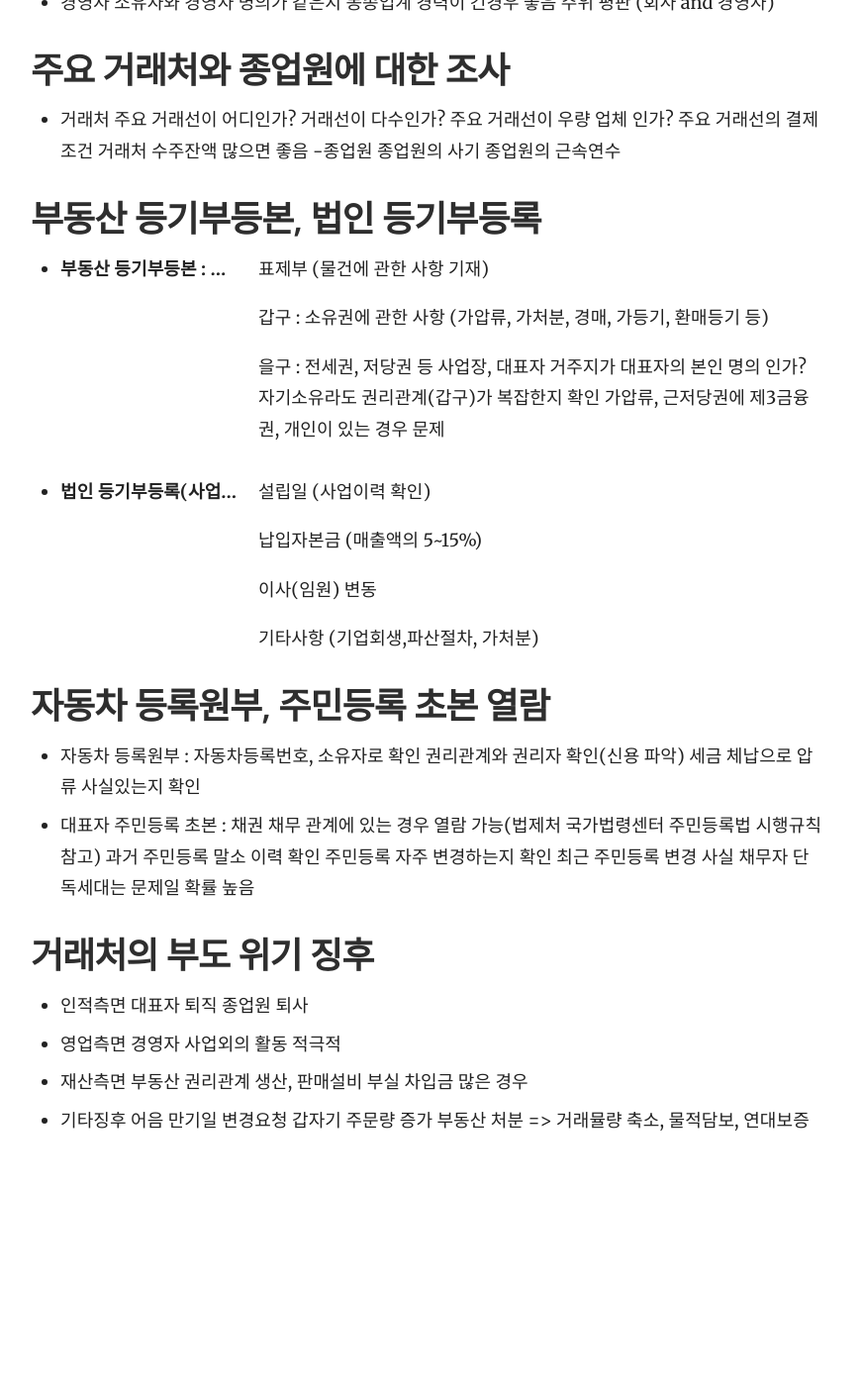
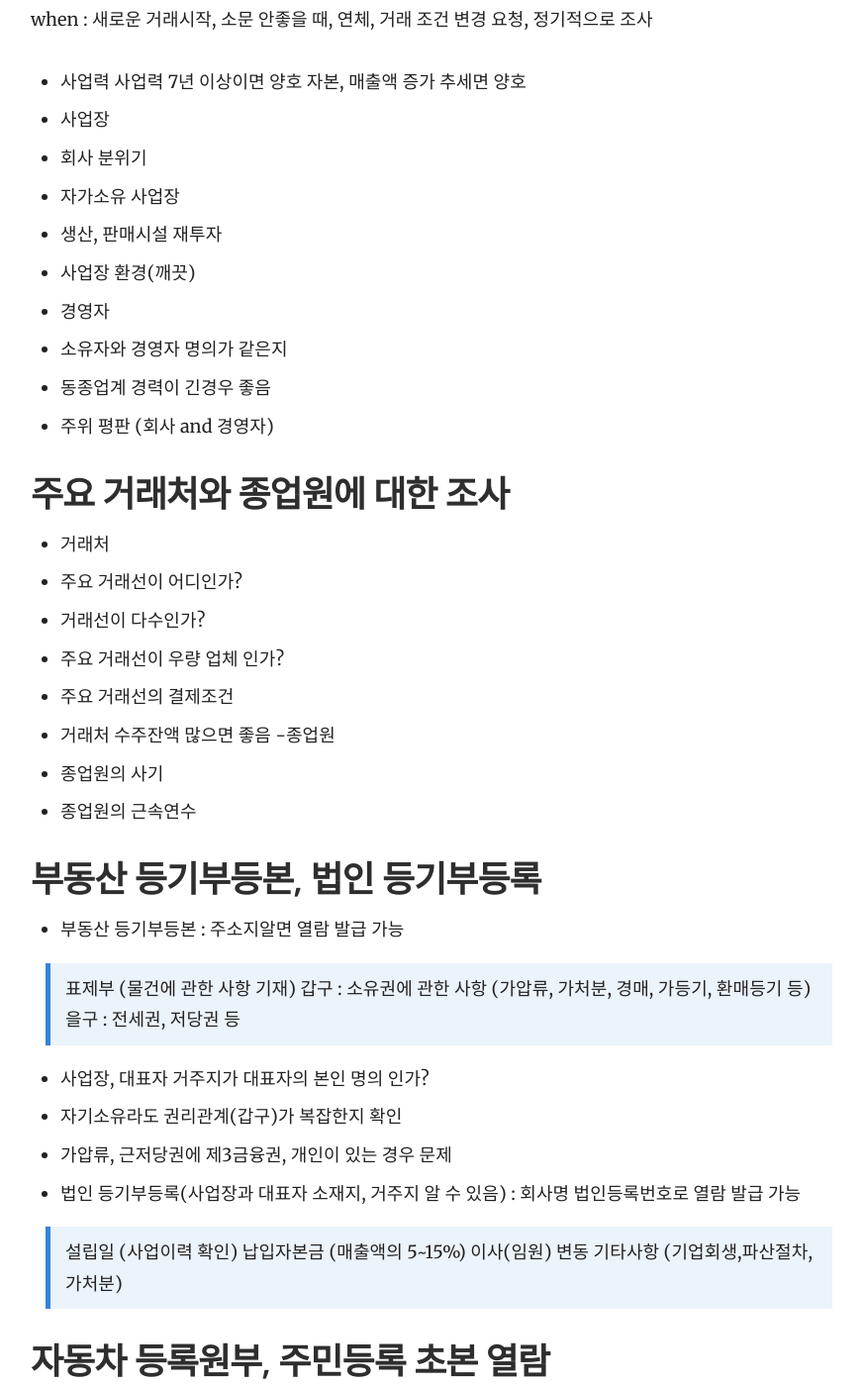
Before and after one commit to j2yes/j2yes.github.io, a Jekyll site: the page built from _docs/study/account_receivable.md, in a window 1280 px wide and 1400 px high, scrolled down 831 px. Shown: the whole window at 99% size, without its empty margins (359-1231 px from the left). Built offline with Jekyll 4.4.1, drawn with Linux system fonts in a browser that asks for light colours; comment, search, counter and statistics services are not loaded; before the commit the page ends 2070 px from its top, so only the background shows below that; some of the changed text lies outside the part shown.

Commit message:
Updated '_docs/study/account_receivable.md' via CloudCannon

```diff
--- a/_docs/study/account_receivable.md
+++ b/_docs/study/account_receivable.md
@@ -7,8 +7,11 @@
 ---
 
 채권 사고의 사전 예방관리 방법 파악
+
 어음수표와 담보관리 방법 이해
+
 채권보전과 집행권원 획등 방법
+
 강재집행 실무의 개념과 절차
 
 # 비재무적 요인에 대한 신용조사
@@ -24,62 +27,62 @@
 사업력 7년 이상이면 양호
 자본, 매출액 증가 추세면 양호
 - 사업장
-회사 분위기
-자가소유 사업장
-생산, 판매시설 재투자
-사업장 환경(깨끗)
+ - 회사 분위기
+ - 자가소유 사업장
+ - 생산, 판매시설 재투자
+ - 사업장 환경(깨끗)
 - 경영자
-소유자와 경영자 명의가 같은지
-동종업계 경력이 긴경우 좋음
-주위 평판 (회사 and 경영자)
+ - 소유자와 경영자 명의가 같은지
+ - 동종업계 경력이 긴경우 좋음
+ - 주위 평판 (회사 and 경영자)
 
 ## 주요 거래처와 종업원에 대한 조사
 - 거래처
-주요 거래선이 어디인가?
-거래선이 다수인가?
-주요 거래선이 우량 업체 인가?
-주요 거래선의 결제조건
-거래처 수주잔액 많으면 좋음
+ - 주요 거래선이 어디인가?
+ - 거래선이 다수인가?
+ - 주요 거래선이 우량 업체 인가?
+ - 주요 거래선의 결제조건
+ - 거래처 수주잔액 많으면 좋음
 -종업원
-종업원의 사기
-종업원의 근속연수
+ - 종업원의 사기
+ - 종업원의 근속연수
 
 ## 부동산 등기부등본, 법인 등기부등록
 - 부동산 등기부등본 : 주소지알면 열람 발급 가능
- : 표제부 (물건에 관한 사항 기재)
- : 갑구 : 소유권에 관한 사항 (가압류, 가처분, 경매, 가등기, 환매등기 등)
- : 을구 : 전세권, 저당권 등
-사업장, 대표자 거주지가 대표자의 본인 명의 인가?
-자기소유라도 권리관계(갑구)가 복잡한지 확인
-가압류, 근저당권에 제3금융권, 개인이 있는 경우 문제
+ > 표제부 (물건에 관한 사항 기재)
+ > 갑구 : 소유권에 관한 사항 (가압류, 가처분, 경매, 가등기, 환매등기 등)
+ > 을구 : 전세권, 저당권 등
+ - 사업장, 대표자 거주지가 대표자의 본인 명의 인가?
+ - 자기소유라도 권리관계(갑구)가 복잡한지 확인
+ - 가압류, 근저당권에 제3금융권, 개인이 있는 경우 문제
 - 법인 등기부등록(사업장과 대표자 소재지, 거주지 알 수 있음) : 회사명 법인등록번호로 열람 발급 가능
- : 설립일 (사업이력 확인)
- : 납입자본금 (매출액의 5~15%)
- : 이사(임원) 변동
- : 기타사항 (기업회생,파산절차, 가처분)
+ > 설립일 (사업이력 확인)
+ > 납입자본금 (매출액의 5~15%)
+ > 이사(임원) 변동
+ > 기타사항 (기업회생,파산절차, 가처분)
 
 ## 자동차 등록원부, 주민등록 초본 열람
 - 자동차 등록원부 : 자동차등록번호, 소유자로 확인
-권리관계와 권리자 확인(신용 파악)
-세금 체납으로 압류 사실있는지 확인
+ - 권리관계와 권리자 확인(신용 파악)
+ - 세금 체납으로 압류 사실있는지 확인
 - 대표자 주민등록 초본 : 채권 채무 관계에 있는 경우 열람 가능(법제처 국가법령센터 주민등록법 시행규칙 참고)
-과거 주민등록 말소 이력 확인
-주민등록 자주 변경하는지 확인
-최근 주민등록 변경 사실
-채무자 단독세대는 문제일 확률 높음
+ - 과거 주민등록 말소 이력 확인
+ - 주민등록 자주 변경하는지 확인
+ - 최근 주민등록 변경 사실
+ - 채무자 단독세대는 문제일 확률 높음
 
 ## 거래처의 부도 위기 징후
 - 인적측면
-대표자 퇴직
-종업원 퇴사
+ - 대표자 퇴직
+ - 종업원 퇴사
 - 영업측면
-경영자 사업외의 활동 적극적
+ - 경영자 사업외의 활동 적극적
 - 재산측면
-부동산 권리관계
-생산, 판매설비 부실
-차입금 많은 경우
+ - 부동산 권리관계
+ - 생산, 판매설비 부실
+ - 차입금 많은 경우
 - 기타징후
-어음 만기일 변경요청
-갑자기 주문량 증가
-부동산 처분
-=> 거래뮬량 축소, 물적담보, 연대보증
+ - 어음 만기일 변경요청
+ - 갑자기 주문량 증가
+ - 부동산 처분
+=> `거래뮬량 축소, 물적담보, 연대보증`
```
